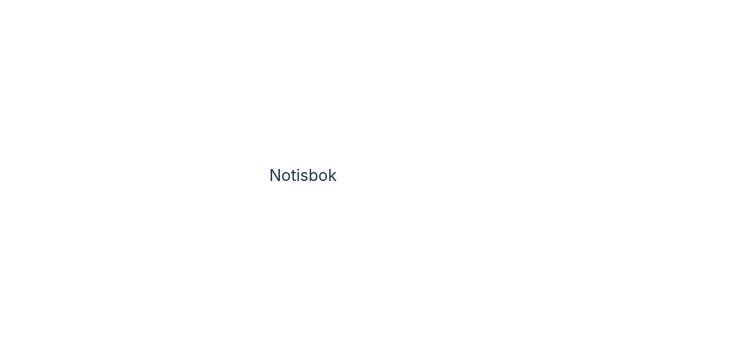
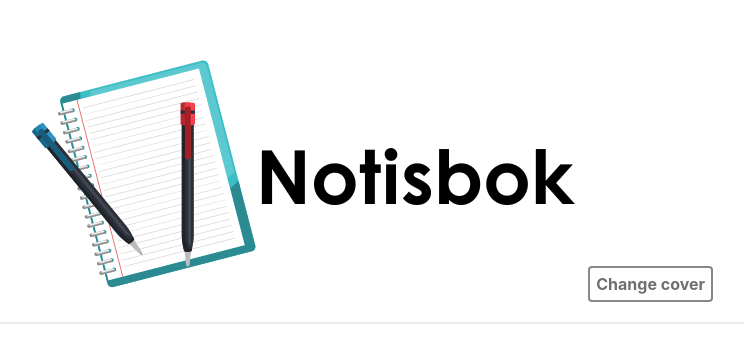
Before and after one commit to milojezek/hedgehog-notion, a React (Vite) app: page / in a window 1280 px wide. Shown: the part 225-588 px from the top of the page, without its empty margins (337-1081 px from the left). Built offline with nearby package versions, Linux system fonts and the light colour scheme.

Commit message:
Test Cover.tsx in App.tsx

```diff
--- a/src/App.tsx
+++ b/src/App.tsx
@@ -1,10 +1,11 @@
 import "./App.css";
+import { Cover } from "./page/Cover.tsx";
 
 function App() {
 
   return (
     <>
-      Notisbok
+      <Cover />
     </>
   );
 }
```
